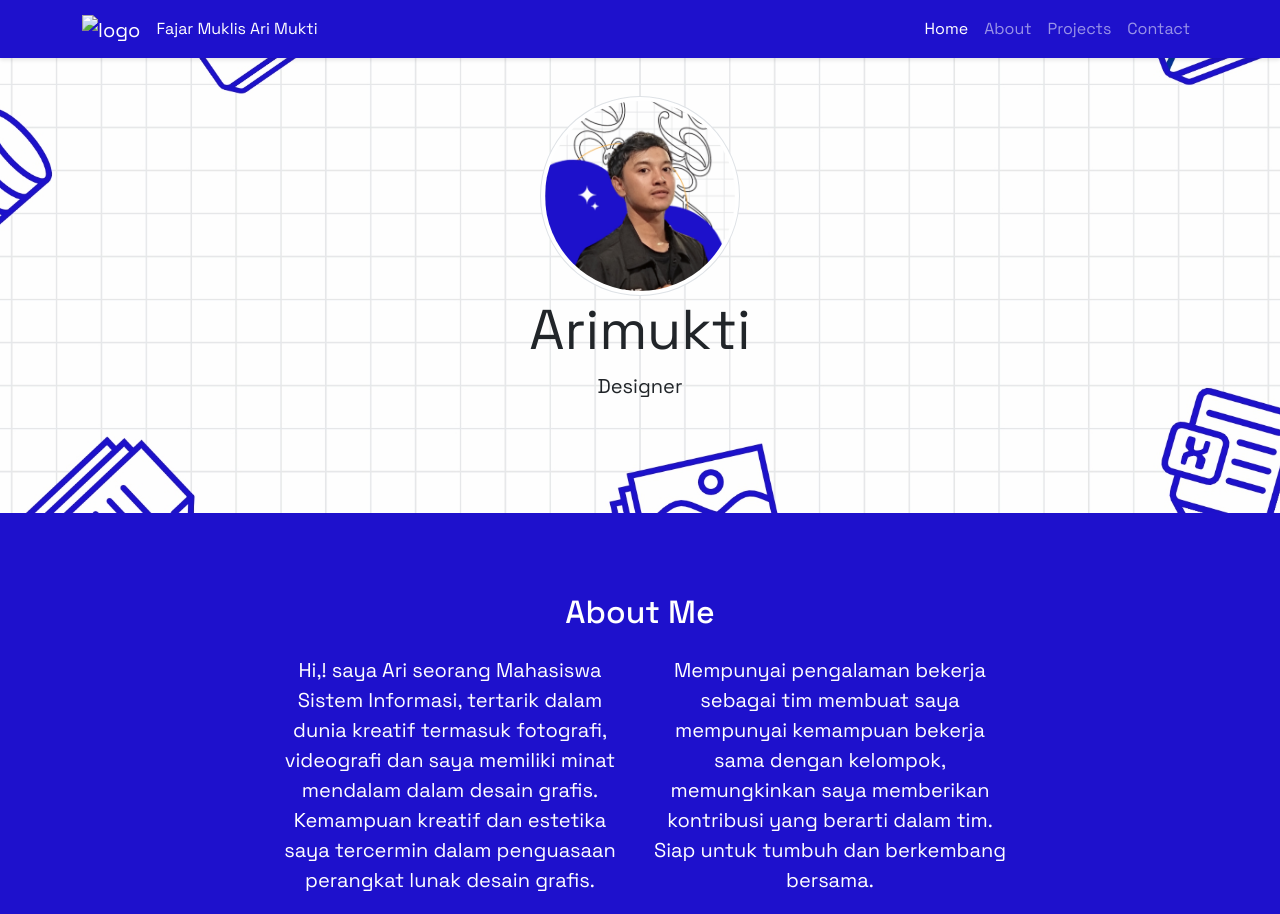
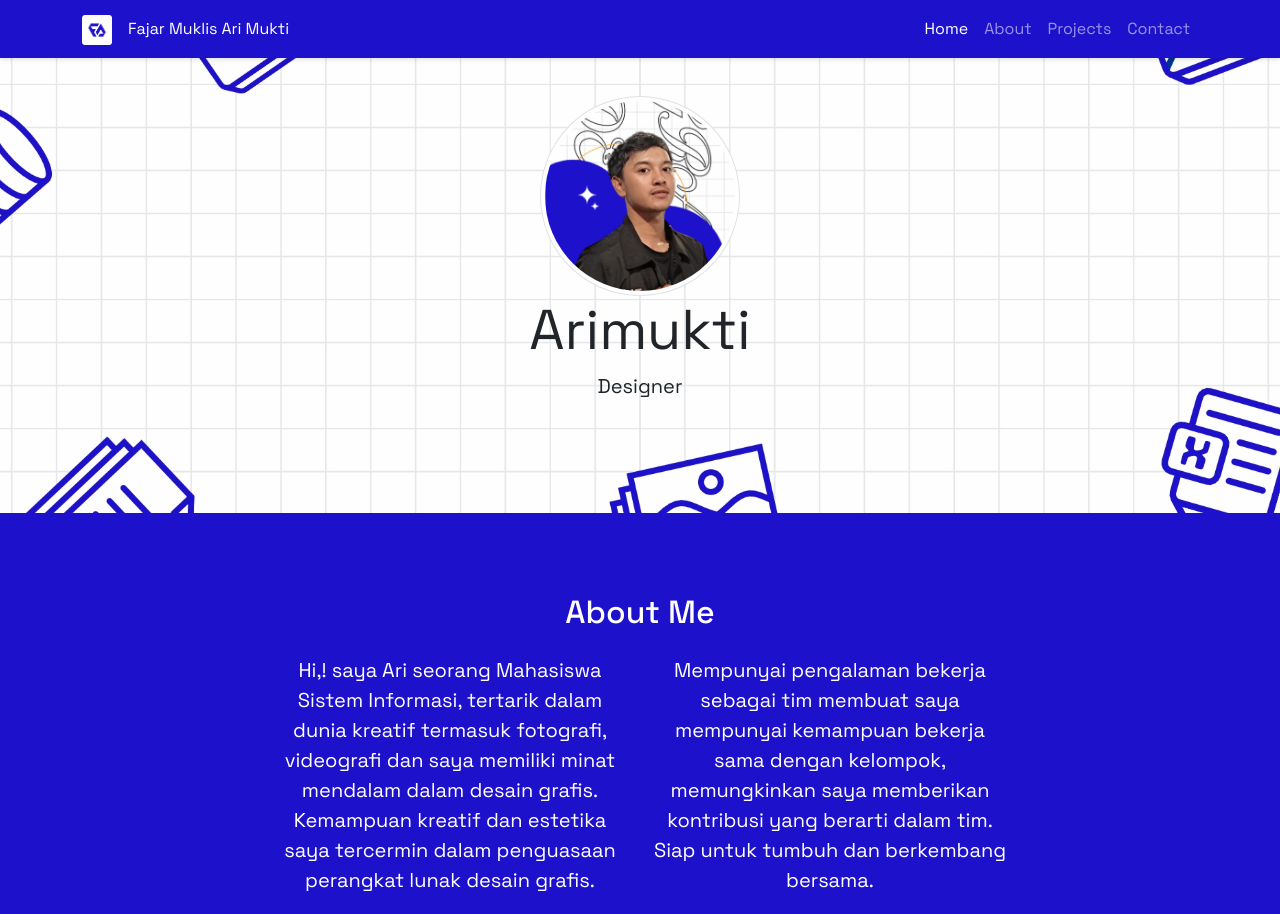
Before and after one commit to Arunaxy/Portofolio-Arimukti-2024, a plain HTML site: page index.html in a window 1280 px wide. Shown: the top 914 px of the page. Drawn offline with nearby package versions, Linux system fonts and the light colour scheme; the site is published under a folder, as on GitHub Pages, so addresses that start at the root find nothing.

Commit message:
Update index.html
update nama

```diff
--- a/index.html
+++ b/index.html
@@ -12,7 +12,7 @@
     <link rel="preconnect" href="https://fonts.gstatic.com">
     <link href="https://fonts.googleapis.com/css2?family=Space+Grotesk:wght@400;500;700&display=swap" rel="stylesheet">
     <link rel="shortcut icon" type="image/png" href="img/logo.png" />
-    <title>Portofolio | Fajar Muklis Ari Mukti</title>
+    <title>Portofolio | Ari Mukti</title>
 </head>
 
 
@@ -22,7 +22,7 @@
     <nav class="navbar navbar-expand-lg navbar-dark fixed-top" style="background-color: #1E11CC; box-shadow: 0 2px 4px rgba(0,0,0,0.1); ">
       <div class="container">
 
-        <a class="navbar-brand" href="#"><img src="/img/logo.png" alt="logo" height="30"></a>
+        <a class="navbar-brand" href="#"><img src="img/logo.png" alt="logo" height="30"></a>
         <span class="navbar-text text-white">Fajar Muklis Ari Mukti</span>
         <button class="navbar-toggler" type="button" data-bs-toggle="collapse" data-bs-target="#navbarNav" aria-controls="navbarNav" aria-expanded="false" aria-label="Toggle navigation">
           <span class="navbar-toggler-icon"></span>
```
